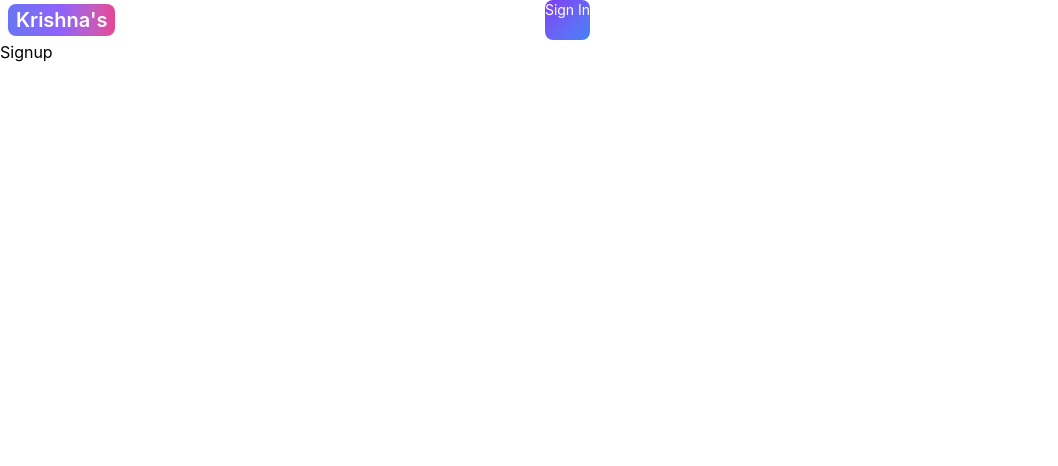
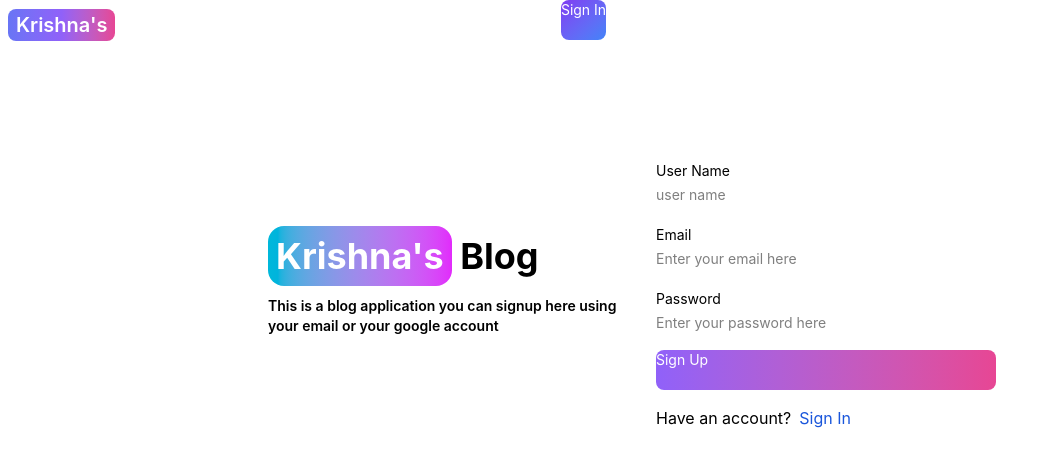
Before and after one commit to krishna4111/Blog-app-frontend, a React (Vite) app: page /sign-up in a window 1280 px wide. Shown: the top 466 px of the page, without its empty margins (0-1058 px from the left). Built offline with nearby package versions, Linux system fonts and the light colour scheme.

Commit message:
feat: created the singup page Ui

```diff
--- a/src/pages/Signup.jsx
+++ b/src/pages/Signup.jsx
@@ -1,3 +1,68 @@
+import { Button, Label, TextInput } from "flowbite-react";
+import { Link } from "react-router-dom";
+
 export default function Signup() {
-  return <div>Signup</div>;
+  return (
+    <div className="min-h-screen mt-20">
+      <div className="flex flex-col md:flex-row md:items-center p-3 max-w-3xl mx-auto">
+        {/* left side  */}
+        <div className="flex-1">
+          <Link to="/" className="text-4xl font-bold dark:text-white">
+            <span className="bg-gradient-to-r  from-cyan-500 to-fuchsia-500 rounded-2xl p-2  text-white ">
+              Krishna's
+            </span>{" "}
+            Blog
+          </Link>
+          <p className="mt-5 text-sm font-semibold">
+            This is a blog application you can signup here using your email or
+            your google account
+          </p>
+        </div>
+        {/* Right side  */}
+        <div className="flex-1">
+          <form className="flex flex-col gap-4 mt-4 md:mt-0 p-4">
+            <div>
+              <Label>User Name</Label>
+              <TextInput
+                type="text"
+                placeholder="user name"
+                id="username"
+              ></TextInput>
+            </div>
+
+            <div>
+              <Label>Email</Label>
+              <TextInput
+                type="email"
+                placeholder="Enter your email here"
+                id="email"
+              ></TextInput>
+            </div>
+
+            <div>
+              <Label>Password</Label>
+              <TextInput
+                type="text"
+                placeholder="Enter your password here"
+                id="password"
+              ></TextInput>
+            </div>
+
+            <Button
+              className="bg-gradient-to-r from-purple-500 to-pink-500 text-white hover:bg-gradient-to-l focus:ring-purple-200 dark:focus:ring-purple-800 cursor-pointer"
+              type="submit"
+            >
+              Sign Up
+            </Button>
+          </form>
+          <div className="text-center md:text-left md:px-4">
+            <span>Have an account?</span>
+            <Link to="/sign-in" className="text-blue-700 px-2">
+              Sign In
+            </Link>
+          </div>
+        </div>
+      </div>
+    </div>
+  );
 }
```
